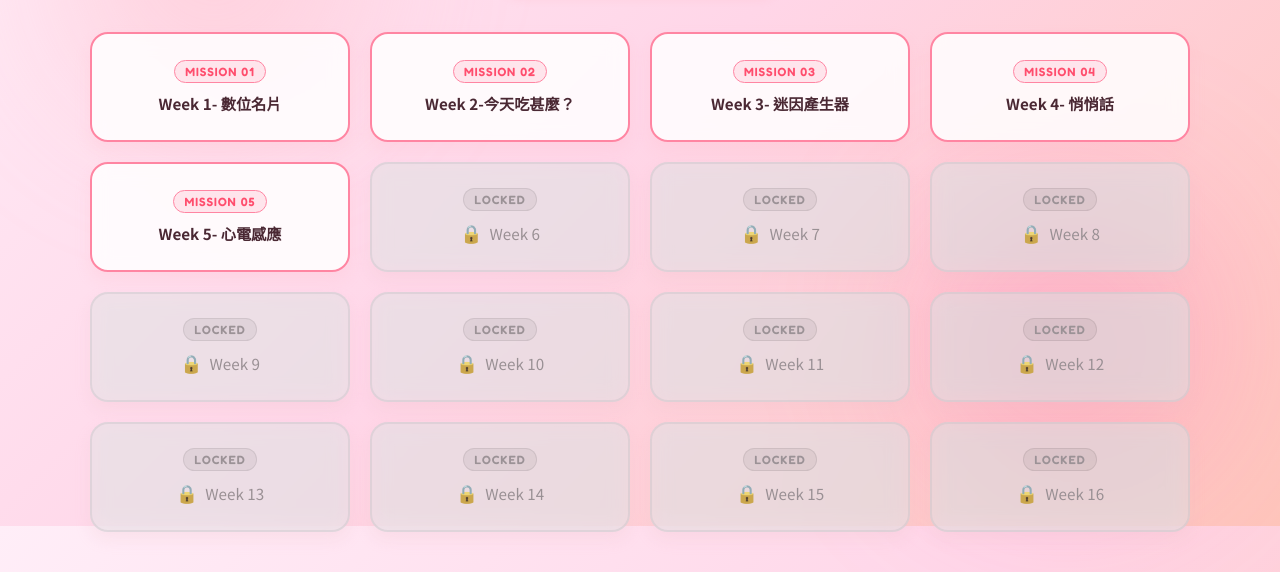
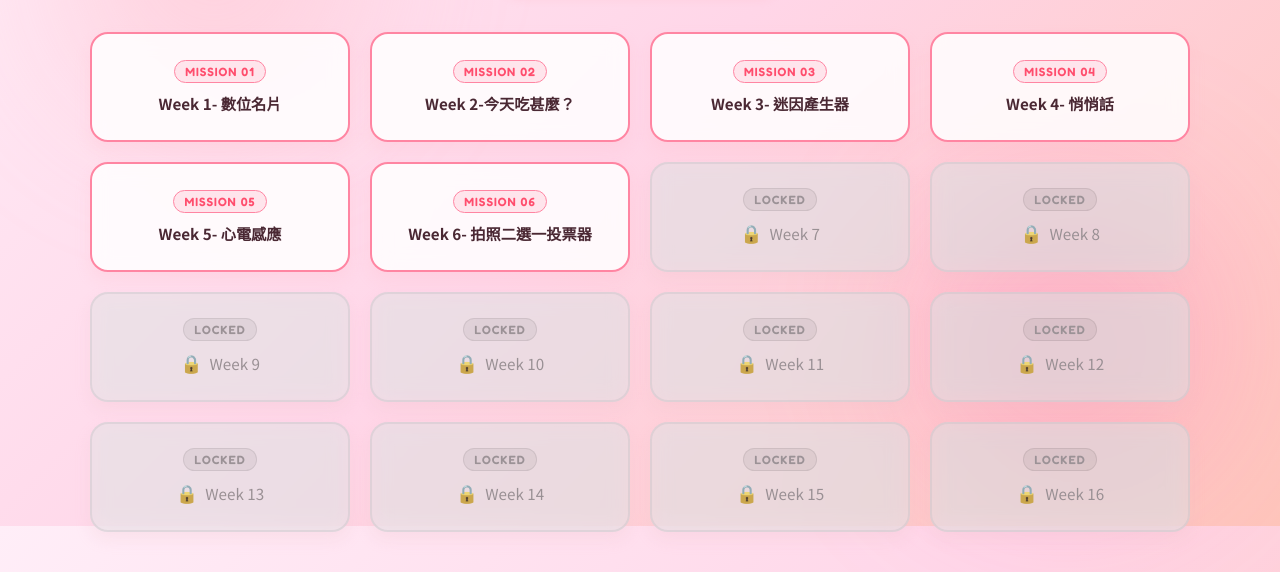
Before and after one commit to s26110168-coder/Nhii, a plain HTML site: page index.html in a window 1280 px wide. Shown: the part 274-846 px from the top of the page. Drawn offline with Linux system fonts and the light colour scheme.

Commit message:
Update index.html

```diff
--- a/index.html
+++ b/index.html
@@ -350,12 +350,13 @@
                 <span class="title">Week 5- 心電感應</span>
             </a>
 
-            <!-- Week 6 ~ 16 (未解鎖) -->
-            <div class="card locked">
-                <span class="badge">LOCKED</span>
-                <span class="title"><span class="lock-icon">🔒</span> Week 6</span>
-            </div>
+            <!-- Week 6 (已解鎖) -->
+            <a href="w6/index.html" class="card unlocked">
+                <span class="badge">MISSION 06</span>
+                <span class="title">Week 6- 拍照二選一投票器</span>
+            </a>
 
+            <!-- Week 7 ~ 16 (未解鎖) -->
             <div class="card locked">
                 <span class="badge">LOCKED</span>
                 <span class="title"><span class="lock-icon">🔒</span> Week 7</span>
```
